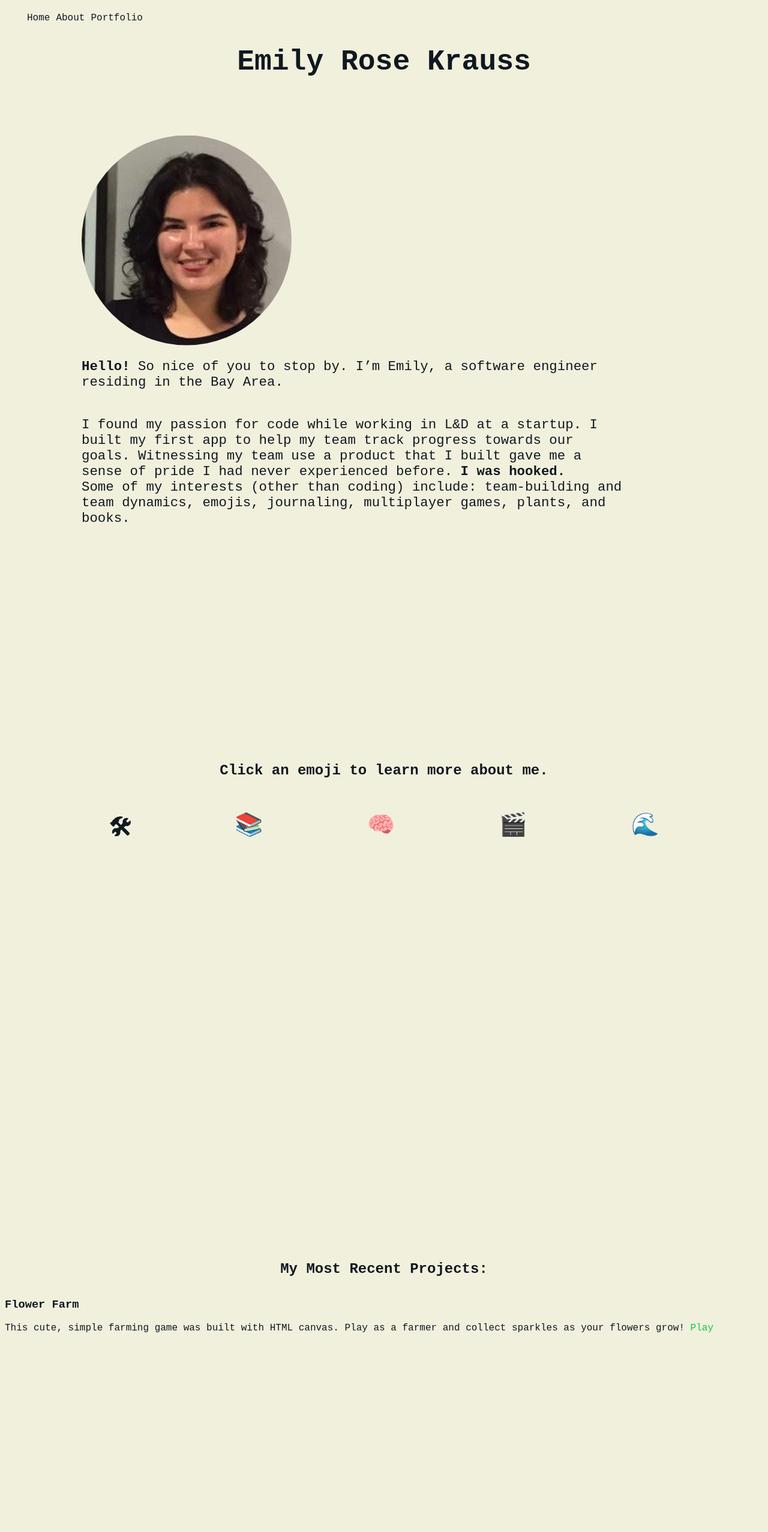
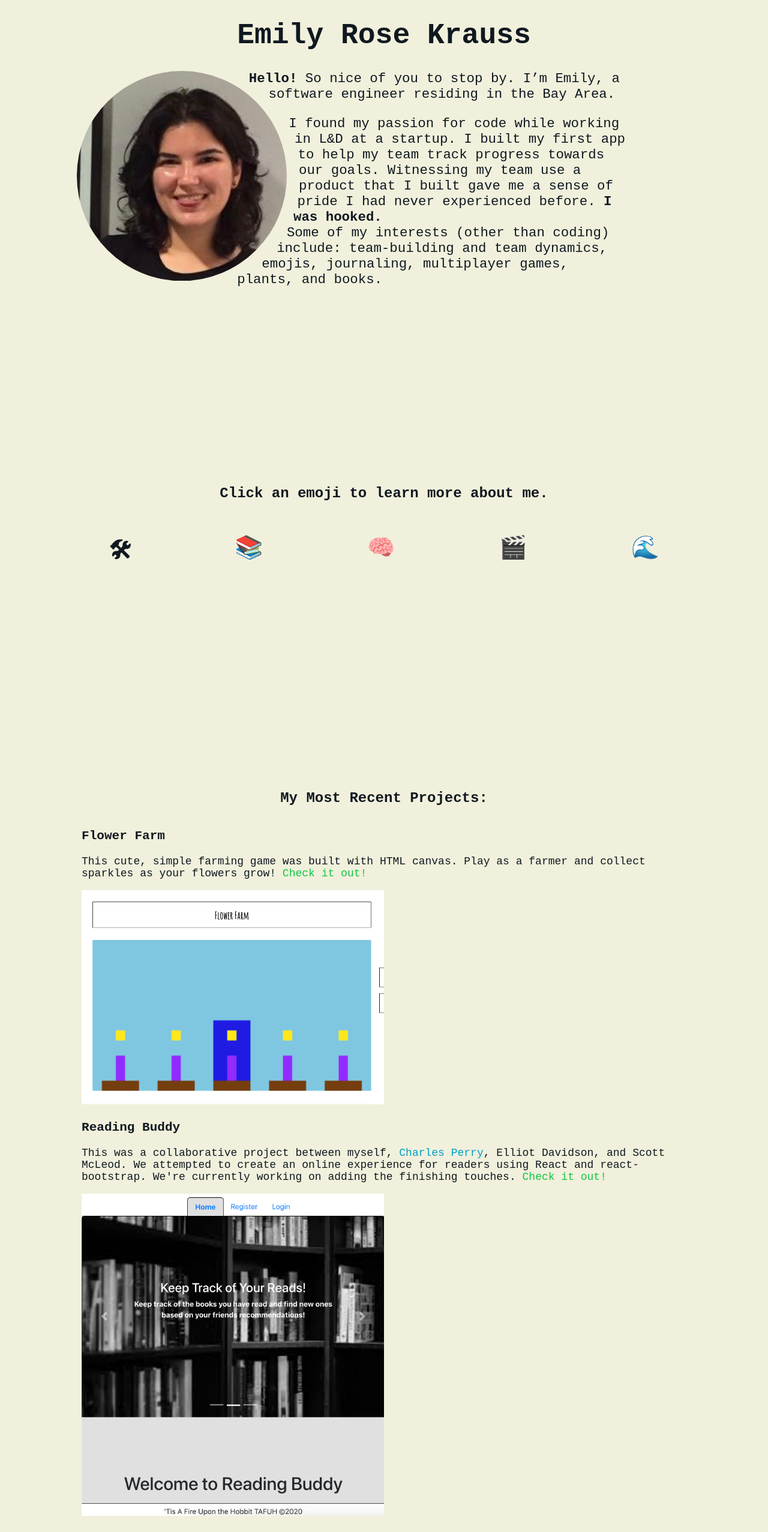
Before and after one commit to Emily-Rose-K/portfolio, a Next.js app: page / in a window 1280 px wide. Shown: the top 2554 px of the page at 60% size. Built offline with nearby package versions, Linux system fonts and the light colour scheme.

Commit message:
still working, bug, comp dying cant find charger, send help

```diff
--- a/components/navbar.js
+++ /dev/null
@@ -1,32 +0,0 @@
-import Head from 'next/head'
-import Link from 'next/link'
-
-export default function Navbar() {
-
-    return (
-        <div>
-            <Head>
-                <title>ERK Portfolio</title>
-            </Head>
-            <navbar id="nav">
-                <ul>
-                    <li>
-                        <Link href="#home">
-                            Home
-                        </Link>
-                    </li>
-                    <li>
-                        <Link href="#about_me">
-                            About
-                        </Link>
-                    </li>
-                    <li>
-                        <Link href="#portfolio">
-                            Portfolio
-                        </Link>
-                    </li>
-                </ul>
-            </navbar>
-        </div>
-    )
-}
--- a/pages/index.js
+++ b/pages/index.js
@@ -1,5 +1,3 @@
-
-import Navbar from '../components/navbar'
 import Footer from '../components/footer'
 import React,  { useState } from 'react'
 
@@ -30,10 +28,8 @@ export default function Home() {
 
 return (
     <div>
-        <Navbar />
-        <a id="home">
         <h1 id="emily">Emily Rose Krauss</h1>
-            <div id="home-content" className="container">
+        <div id="home-content">
             <img src="/mahface.png" alt="Emily Krauss headshot" id="avatar"/>
             <p id="intro">
                 <span style={{fontWeight:"bold"}}>Hello!</span> So nice of you to stop by. I’m Emily, a software engineer residing in the Bay Area.
@@ -45,8 +41,6 @@ export default function Home() {
                     team-building and team dynamics, emojis, journaling, multiplayer games, plants, and books.
             </p>
         </div>
-        </a>
-        <a id="about_me">
         <div className="container">
             <h1 id="choose">Click an emoji to learn more about me. </h1>
                 <div id="fighters">
@@ -60,23 +54,22 @@ export default function Home() {
                     <p>{text}</p>
                 </div>
         </div>
-        </a>
-        <a id="porfolio">
-            <div className="container">
+        <div className="container" id="projects">
             <h1 id="portfolio">My Most Recent Projects:</h1>
             <div id="flower-farm">
                 <h3>Flower Farm</h3>
                 <p>This cute, simple farming game was built with HTML canvas. Play as a farmer and
-                        collect sparkles as your flowers grow! <a href="https://emily-rose-k.github.io/flower-farm/" style={{color: "#10c840"}}>Play</a>
+                    collect sparkles as your flowers grow! <a href="https://emily-rose-k.github.io/flower-farm/" style={{color: "#10c840"}}>Check it out!</a>
                 </p>
-                </div>
+                <img src="flowerfarm.png" alt="image of flower farm game play" />
             </div>
             <div id="reading-buddy">
             <h3>Reading Buddy</h3>
                 <p>This was a collaborative project between myself, <a href="https://charleshperry.com" style={{color: "#00a0c8"}}>Charles Perry</a>, Elliot Davidson, and Scott McLeod. We attempted
                    to create an online experience for readers using React and react-bootstrap. We're currently working on adding the
-                    finishing touches. <a href="https://compassionate-swirles-569ce5.netlify.app/" style={{color: "#10c840"}}>Check it out!</a>
+                   finishing touches. <a href="https://readingbuddy.netlify.app" style={{color: "#10c840"}}>Check it out!</a>
                 </p>
+                <img src="readingbuddy.png" alt="home page of readingbuddy dot netlify dot app" />
             </div>
             <div id="okr-tracker">
                 <h3>OKR Tracker</h3>
@@ -84,7 +77,7 @@ export default function Home() {
                        I'm planning to flesh it out more and allow users to create and join teams. <a href="https://talentteam-okr-tracker.herokuapp.com/" style={{color: "#10c840"}}>Check it out!</a>
                     </p>
             </div>
-        </a>
+        </div>
     <Footer />
   </div>
   )
--- a/styles/globals.css
+++ b/styles/globals.css
@@ -14,16 +14,6 @@ a {
 
 * {
   box-sizing: border-box;
-}
-
-#nav ul {
-  display: flex;
-  flex-direction: row;
-  list-style-type: none;
-}
-
-#nav li {
-  margin: 5px;
 }
 
 #emily {
@@ -45,13 +35,11 @@ h1 {
   font-size: x-large;
 }
 
-
 #footer-icons {
   display: flex;
   justify-content: space-between;
   max-width: 100px;
   margin: 0 auto;
-
 }
 
 #signature {
@@ -77,6 +65,23 @@ h1 {
 #fighter {
   width: 80%;
   margin: 0 auto;
+  font-size: large;
+}
+
+#projects {
+  font-size: large;
+  width: 80%;
+  margin: 0 auto;
+}
+
+#flower-farm img {
+  width: 50%;
+  height: 50%
+}
+
+#reading-buddy img {
+  width: 50%;
+  height: 50%
 }
 
 .container {
```
Lines whose indentation alone changed are shown as unchanged.
